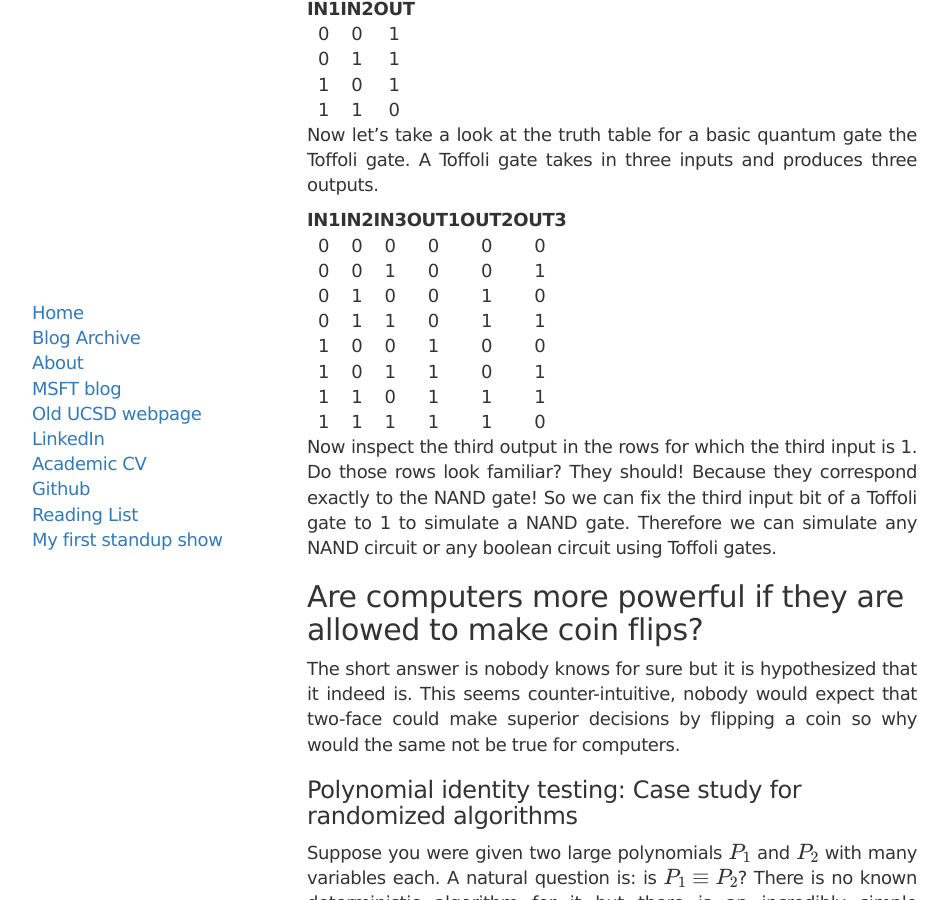
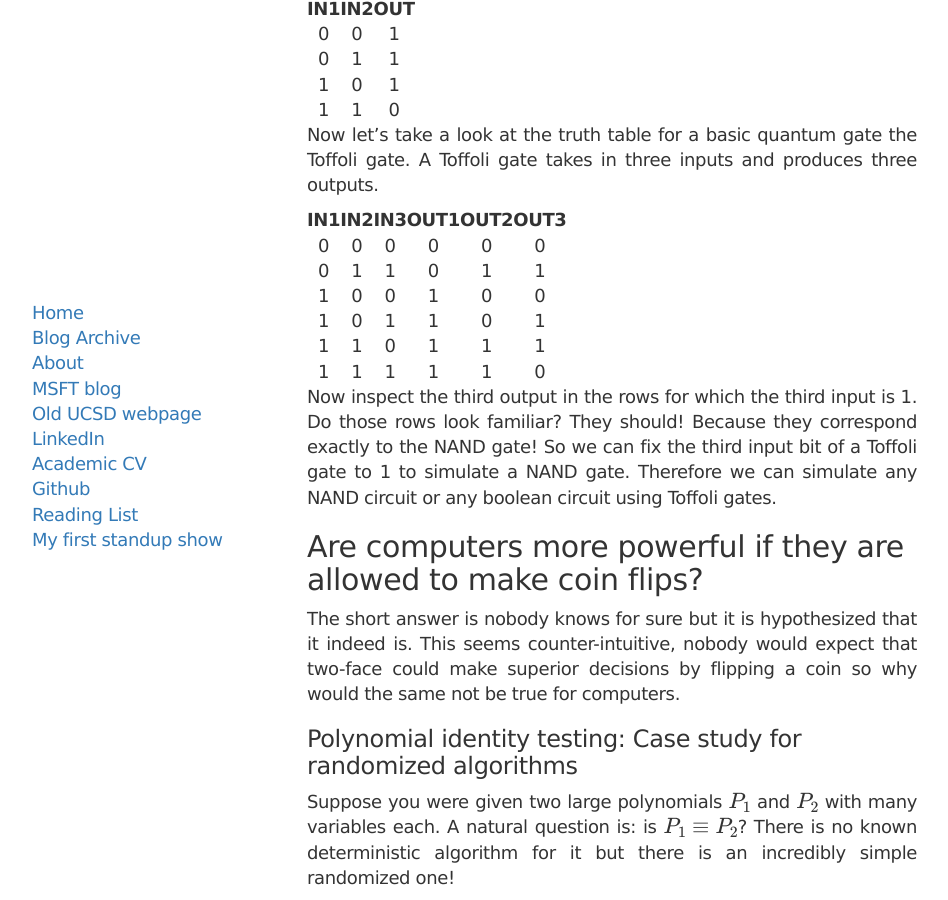
Before and after one commit to msaroufim/MLblog, a Jekyll site: the page built from _posts/2015-02-14-quantum-computers-can-simulate-classical-computers.md, in a window 1280 px wide and 900 px high, scrolled down 1818 px. Shown: the whole window, without its empty margins (28-976 px from the left). Built offline with Jekyll 4.4.1, drawn with Linux system fonts in a browser that asks for light colours; nearby versions of some CDN libraries; formulas are drawn with MathJax 3; comment, search, counter and statistics services are not loaded.

Commit message:
fixed tables

```diff
--- a/_posts/2015-02-14-quantum-computers-can-simulate-classical-computers.md
+++ b/_posts/2015-02-14-quantum-computers-can-simulate-classical-computers.md
@@ -66,15 +66,12 @@ Now let's take a look at the truth table for a basic quantum gate the Toffoli ga
 
 |IN1  |IN2  |IN3  |OUT1  |OUT2  |OUT3  |
 |:---:|:---:|:---:|:----:|:----:|:----:|
-|0    |0    |0    |0     |0     |0     |
-|0	  |0    |1    |0     |0     |1     |
-|0	  |1    |0    |0     |1     |0     |
-|0	  |1    |1    |0     |1     |1     |
-|1	  |0    |0    |1     |0     |0     |
-|1	  |0    |1    |1     |0     |1     |
-|1	  |1    |0    |1     |1     |1     |
-|1	  |1    |1    |1     |1     |0     |
-
+|0    |0    |0    |0     |0     |0
+|0    |1    |1    |0     |1     |1
+|1    |0    |0    |1     |0     |0
+|1    |0    |1    |1     |0     |1
+|1    |1    |0    |1     |1     |1
+|1    |1    |1    |1     |1     |0
 
 
 Now inspect the third output in the rows for which the third input is 1. Do those rows look familiar? They should! Because they correspond exactly to the NAND gate! So we can fix the third input bit of a Toffoli gate to 1 to simulate a NAND gate. Therefore we can simulate any NAND circuit or any boolean circuit using Toffoli gates.
```
Also changed, not shown: 1 other file.
